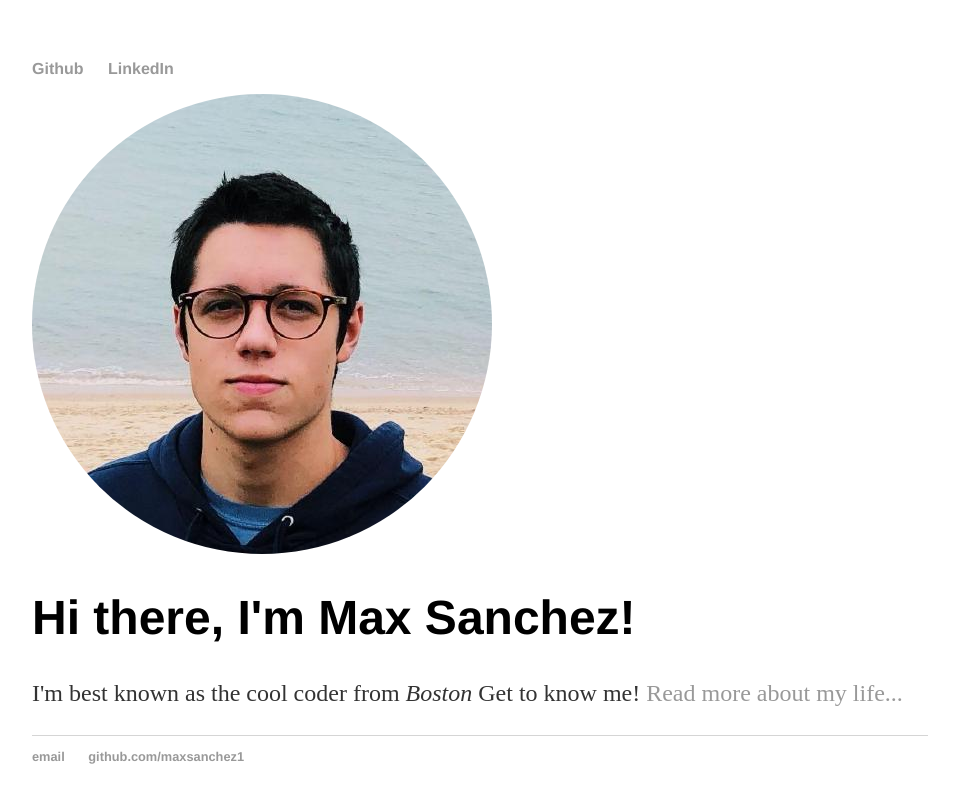
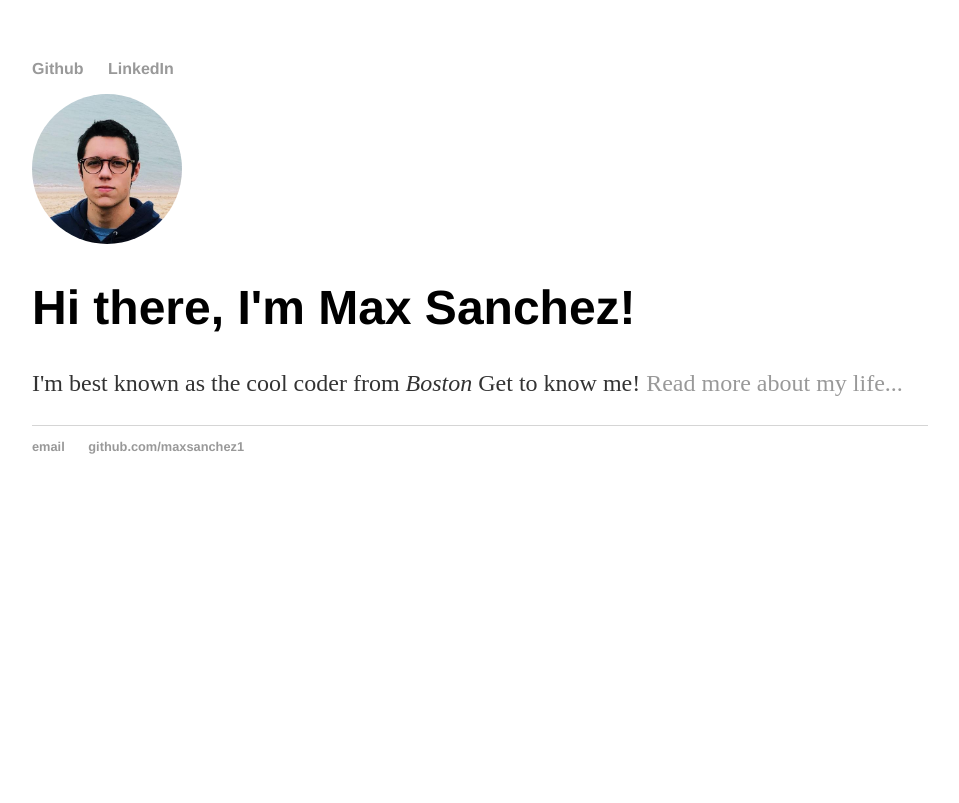
Before and after one commit to MaxSanchez1/maxsanchez1.github.io, a Jekyll site: the page built from index.html, in a window 1280 px wide. Shown: the top 803 px of the page, without its empty margins (160-1119 px from the left). Built offline with Jekyll 4.4.1, drawn with Linux system fonts in a browser that asks for light colours.

Commit message:
Update main.css

```diff
--- a/css/main.css
+++ b/css/main.css
@@ -43,5 +43,8 @@ ul.posts li {
 }
 
 img {
-  border-radius: 50%;
+  object-fit: cover;
+  border-radius:50%;
+  width: 150px;
+  height: 150px;
 }
```
